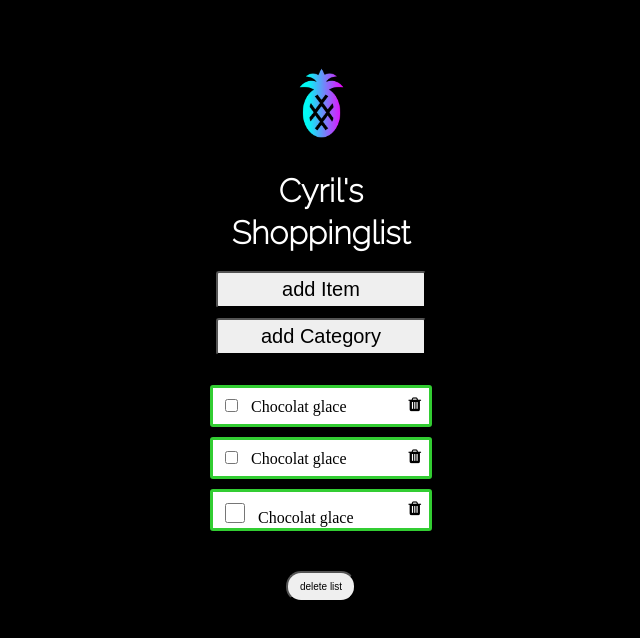
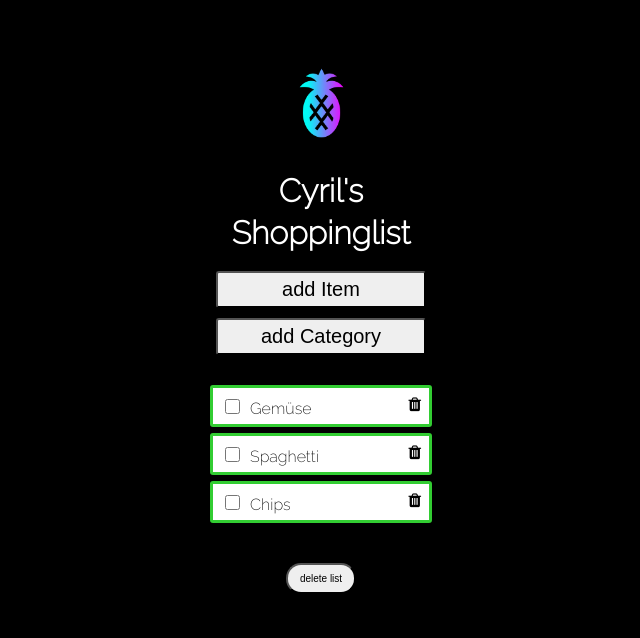
Before and after one commit to brunnermanu/shoppinglist, an Angular app: page / in a window 1280 px wide. Shown: the top 638 px of the page, without its empty margins (319-959 px from the left). Built offline with nearby package versions, Linux system fonts and the light colour scheme.

Commit message:
add new checkbox size for all items

```diff
--- a/src/app/listArea/listArea.component.html
+++ b/src/app/listArea/listArea.component.html
@@ -1,16 +1,8 @@
 <div class="listArea">
   <div class="checkListItem">
     <div>
-      <input type="checkbox">
-      <span>Chocolat glace</span>
-    </div>
-    <i class="fa fa-trash" aria-hidden="true"></i>
-  </div>
-
-  <div class="checkListItem">
-    <div>
-      <input type="checkbox">
-      <span>Chocolat glace</span>
+      <input class="list-checkbox" type="checkbox">
+      <span>Gemüse</span>
     </div>
     <i class="fa fa-trash" aria-hidden="true"></i>
   </div>
@@ -18,7 +10,15 @@
   <div class="checkListItem">
     <div>
       <input class="list-checkbox" type="checkbox">
-      <span>Chocolat glace</span>
+      <span>Spaghetti</span>
+    </div>
+    <i class="fa fa-trash" aria-hidden="true"></i>
+  </div>
+
+  <div class="checkListItem">
+    <div>
+      <input class="list-checkbox" type="checkbox">
+      <span>Chips</span>
     </div>
     <i class="fa fa-trash" aria-hidden="true"></i>
   </div>
--- a/src/app/listArea/listArea.component.scss
+++ b/src/app/listArea/listArea.component.scss
@@ -10,20 +10,17 @@
   justify-content: space-between;
   background-color: white;
   height: 20px;
-  margin: 10px auto auto;
+  margin: 6px auto auto;
   width: 200px;
   border-radius: 3px;
   border: 3px solid limegreen;
   padding: 8px;
 }
 
-span {
-  margin-left: 10px;
-}
-
 input.list-checkbox {
-  width: 20px;
-  height: 20px;
+  width: 15px;
+  height: 15px;
+  margin-right: 10px;
 }
 
 .deleteButtonArea {
--- a/src/styles.scss
+++ b/src/styles.scss
@@ -1,11 +1,8 @@
 /* You can add global styles to this file, and also import other style files */
 body {
   background-color: black;
+  font-family: 'Raleway', sans-serif;
 }
-
-h1,p {
-  font-family: 'Raleway', sans-serif;
-};
 
 .addButton {
   display: block;
@@ -16,8 +13,6 @@ h1,p {
   padding: 5px;
 };
 
-
-
 button:hover {
   cursor: pointer;
 };
```
